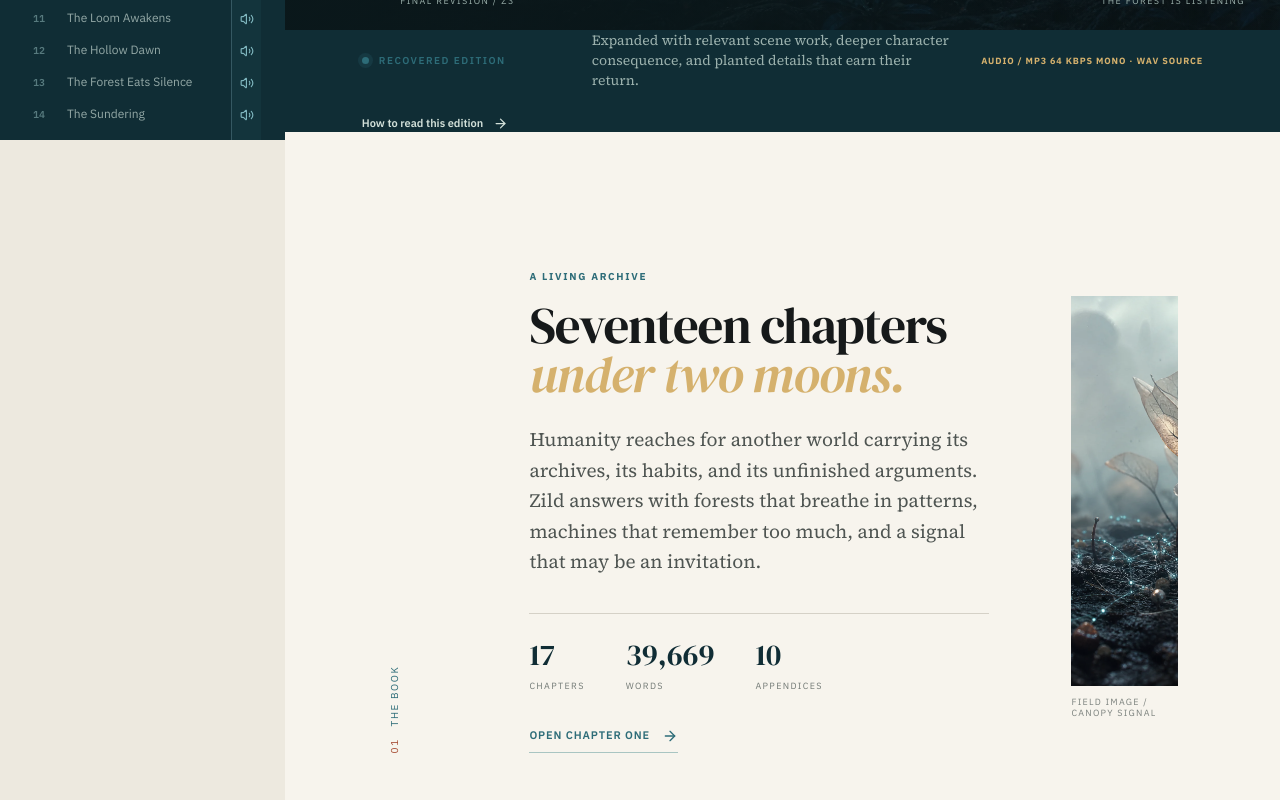
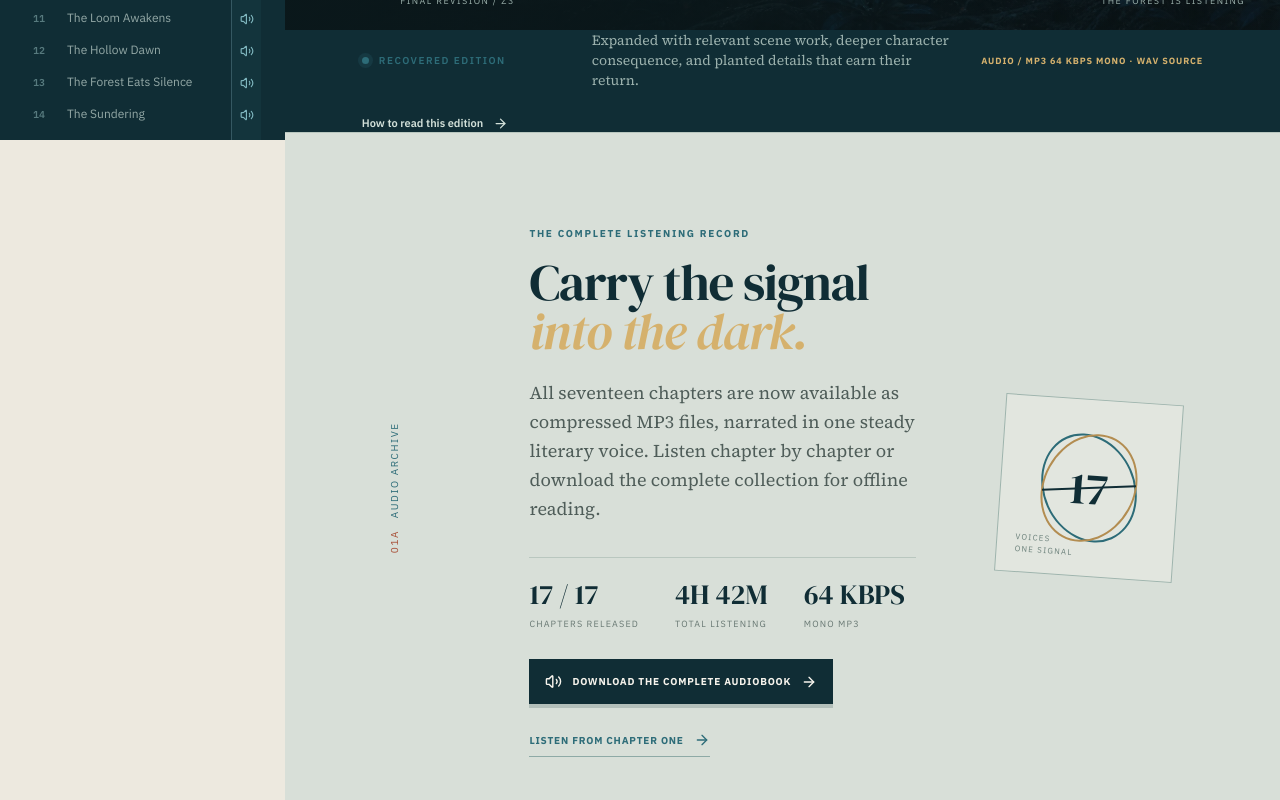
Before and after one commit to DTRHnet/Zild-WebBook, a React (Vite) app in the folder client/: page / in a window 1280 px wide. Shown: the part 660-1460 px from the top of the page. Built offline with nearby package versions, Linux system fonts and the light colour scheme.

Commit message:
Complete audiobook and add homepage download

```diff
--- a/client/src/content/meta/audiobook_manifest.json
+++ b/client/src/content/meta/audiobook_manifest.json
@@ -4,11 +4,12 @@
   "narrator": "Single fixed literary narrator",
   "chapters": {
     "01-embers-beneath-an-ash-blue-sky": {
-      "status": "narrator-lock sample",
+      "status": "verified MP3",
       "sampleSrc": "/audio/samples/chapter-01-opening-narrator-lock.mp3",
       "sampleDurationSeconds": 1171.435,
-      "finalSrc": null,
-      "note": "Combined Chapter 1 sample with the newest appended MP3 passage. The full chapter is still pending final release."
+      "finalSrc": "/audio/01-embers-beneath-an-ash-blue-sky.mp3",
+      "finalDurationSeconds": 1129.51,
+      "note": "Final full-chapter recording assembled from seven corrected plain-text narration chunks using the fixed Charon narrator, with a spoken chapter opening."
     },
     "02-launch-through-ash-and-void": {
       "status": "verified MP3",
--- a/client/src/index.css
+++ b/client/src/index.css
@@ -72,6 +72,27 @@ button:focus-visible, a:focus-visible, input:focus-visible { outline: 2px solid
 .edition-strip p { margin: 0; color: #9bb1ad; font: 14px 'Source Serif 4', serif; }
 .audio-format-note { color: #d5b16d; font: 700 9px 'IBM Plex Sans', sans-serif; letter-spacing: .1em; white-space: nowrap; }
 .edition-strip a { display: inline-flex; align-items: center; gap: 10px; color: #d2e0d9; font-size: 11px; font-weight: 600; }
+/* Ash Archive direction: audiobook access is a dark field-record insert—quiet, tactile, asymmetric, and brass-marked rather than a generic centered media card. */
+.audiobook-section { display: grid; grid-template-columns: 90px minmax(0, 1fr) 210px; gap: 52px; align-items: center; padding: 86px clamp(36px, 8vw, 130px); background: #d8dfd8; border-top: 1px solid #b9c7bf; border-bottom: 1px solid #b9c7bf; }
+.audiobook-copy { max-width: 720px; }
+.audiobook-copy h2 { color: var(--blue-deep); font: 51px/.98 'DM Serif Display', serif; letter-spacing: -.025em; margin: 15px 0 22px; }
+.audiobook-copy > p { color: #4f5d59; font: 18px/1.6 'Source Serif 4', serif; max-width: 650px; margin: 0; }
+.audiobook-stats { display: flex; gap: 36px; border-top: 1px solid #b9c7bf; margin-top: 34px; padding-top: 17px; }
+.audiobook-stats div { display: grid; gap: 5px; }
+.audiobook-stats strong { color: var(--blue-deep); font: 28px 'DM Serif Display', serif; }
+.audiobook-stats span { color: #687873; font: 9px 'IBM Plex Sans', sans-serif; letter-spacing: .13em; }
+.audiobook-actions { display: flex; flex-wrap: wrap; align-items: center; gap: 20px; margin-top: 30px; }
+.audio-download-cta, .audio-listen-cta { display: inline-flex; align-items: center; gap: 10px; font: 700 10px 'IBM Plex Sans', sans-serif; letter-spacing: .08em; text-transform: uppercase; transition: transform .18s var(--ease-out), background .18s, color .18s; }
+.audio-download-cta { padding: 14px 16px; background: var(--blue-deep); color: #f7f4ed; box-shadow: 0 4px 0 rgba(16,45,53,.18); }
+.audio-download-cta:hover { background: var(--blue); transform: translateY(-2px); }
+.audio-listen-cta { color: var(--blue); border-bottom: 1px solid #8eaaa6; padding: 8px 0; }
+.audio-listen-cta:hover { color: var(--rust); transform: translateX(3px); }
+.audiobook-mark { width: 178px; height: 178px; position: relative; display: grid; place-items: center; justify-self: end; border: 1px solid #9eb4ad; background: rgba(247,244,237,.3); transform: rotate(4deg); }
+.audiobook-mark .mark-ring { position: absolute; width: 92px; height: 112px; border: 2px solid var(--blue); border-radius: 50%; transform: rotate(-28deg); }
+.audiobook-mark .mark-ring.second { width: 92px; height: 112px; transform: rotate(25deg); border-color: #b38d51; }
+.audiobook-mark .mark-line { position: absolute; width: 94px; height: 2px; background: var(--blue-deep); transform: rotate(-6deg); }
+.audiobook-mark strong { position: relative; color: var(--blue-deep); font: 45px 'DM Serif Display', serif; }
+.audiobook-mark small { position: absolute; bottom: 17px; left: 18px; color: #6c817b; font: 8px/1.5 'IBM Plex Sans', sans-serif; letter-spacing: .15em; }
 .book-intro { padding: 130px clamp(36px, 8vw, 130px) 150px; display: grid; grid-template-columns: 90px minmax(300px, 460px) 1fr; gap: 52px; background: var(--paper); }
 .section-marker { display: flex; align-items: flex-start; gap: 12px; color: var(--blue); font-size: 10px; letter-spacing: .16em; writing-mode: vertical-rl; transform: rotate(180deg); }
 .section-marker span:first-child { color: var(--rust); }
@@ -119,6 +140,8 @@ button:focus-visible, a:focus-visible, input:focus-visible { outline: 2px solid
 .feature-index span { display: flex; align-items: center; gap: 9px; }
 .feature-index svg { color: #d5b16d; }
 .home-footer { display: grid; grid-template-columns: 1fr 1fr auto; align-items: center; gap: 25px; padding: 34px clamp(30px, 6vw, 95px); background: #0a2026; color: #b8c9c2; }
+@media (max-width: 900px) { .audiobook-section { grid-template-columns: 54px minmax(0, 1fr); gap: 28px; } .audiobook-mark { display: none; } }
+@media (max-width: 620px) { .audiobook-section { grid-template-columns: 1fr; padding: 66px 24px 72px; } .audiobook-section .section-marker { writing-mode: horizontal-tb; transform: none; } .audiobook-copy h2 { font-size: 42px; } .audiobook-stats { gap: 18px; flex-wrap: wrap; } .audiobook-actions { align-items: flex-start; flex-direction: column; } }
 .footer-mark { color: #d5b16d; font: 40px 'DM Serif Display', serif; }
 .home-footer p { color: #85a09d; font: 14px/1.4 'Source Serif 4', serif; margin: 0; }
 .home-footer a { display: flex; align-items: center; gap: 9px; font-size: 11px; color: #d5b16d; }
--- a/client/src/lib/content.ts
+++ b/client/src/lib/content.ts
@@ -29,6 +29,7 @@ export type ReadingItem = {
 
 // Updated only after a chapter has been fully assembled and validated.
 const verifiedAudiobooks: Record<string, string> = {
+  "01-embers-beneath-an-ash-blue-sky": "/audio/01-embers-beneath-an-ash-blue-sky.mp3",
   "02-launch-through-ash-and-void": "/audio/02-launch-through-ash-and-void.mp3",
   "03-hearts-in-the-vacuum-pulse-in-the-ductwork": "/audio/03-hearts-in-the-vacuum-pulse-in-the-ductwork.mp3",
   "04-the-quiet-before-the-storm": "/audio/04-the-quiet-before-the-storm.mp3",
@@ -121,6 +122,10 @@ export const appendices: ReadingItem[] = Object.entries(appendixFiles)
     plates: typedManifest.appendices[cleanSlug(path).slice(0, 1)] ?? [],
   }));
 
+export const audiobookDownloadHref = "/manus-storage/zild-echoes-under-two-moons-audiobook_14488acd.zip";
+export const audiobookFinalCount = Object.values(audiobookEntries).filter((entry) => entry.finalSrc).length;
+export const audiobookDurationSeconds = Object.values(audiobookEntries).reduce((sum, entry) => sum + (entry.finalDurationSeconds ?? 0), 0);
+
 export const allItems = [...chapters, ...appendices];
 
 export function getItem(kind: ReadingItem["kind"], slug: string) {
--- a/client/src/pages/Home.tsx
+++ b/client/src/pages/Home.tsx
@@ -2,7 +2,7 @@
 
 import { ArrowRight, BookOpen, Clock3, FileText, Sparkles, Volume2 } from "lucide-react";
 import { Link } from "wouter";
-import { chapters, appendices, formatWords } from "../lib/content";
+import { audiobookDownloadHref, audiobookDurationSeconds, audiobookFinalCount, chapters, appendices, formatWords } from "../lib/content";
 
 const heroImage = "/assets/zild-hero.webp";
 const arkImage = "/assets/zild-ark.webp";
@@ -11,6 +11,8 @@ const canopyImage = "/assets/zild-canopy.webp";
 export default function Home() {
   const first = chapters[0];
   const totalWords = chapters.reduce((sum, chapter) => sum + chapter.words, 0);
+  const audioHours = Math.floor(audiobookDurationSeconds / 3600);
+  const audioMinutes = Math.round((audiobookDurationSeconds % 3600) / 60);
   return <div className="home-page">
     <section className="hero-panel">
       <img src={heroImage} alt="Two moons over a breathing alien forest and the buried Ark" className="hero-image" />
@@ -18,6 +20,7 @@ export default function Home() {
       <div className="hero-copy"><div className="archive-tab">ACCESSION / Z3–001 <span>RECOVERED</span></div><span className="eyebrow light">ZILD / ECHOES UNDER TWO MOONS</span><h1>Ash remembers<br /><em>what fire forgets.</em></h1><p>The final expanded edition — seventeen chapters, ten evidence files, and a world that will not stay silent.</p><Link href={`/chapter/${first.slug}`} className="hero-cta">Read the signal from the beginning <ArrowRight size={16} /></Link></div><div className="hero-ledger"><span className="ledger-stamp">FIELD RECORD</span><span className="ledger-line" /><strong>01</strong><small>ASH-BLUE SKY<br />FIRST SIGNAL</small><i>◆</i></div><div className="hero-caption"><span>FINAL REVISION / Z3</span><span>THE FOREST IS LISTENING</span></div>
     </section>
     <section className="edition-strip"><div className="strip-lead"><span className="pulse-dot blue-pulse" /><span>RECOVERED EDITION</span></div><p>Expanded with relevant scene work, deeper character consequence, and planted details that earn their return.</p><span className="audio-format-note">AUDIO / MP3 64 KBPS MONO · WAV SOURCE</span><Link href="/about">How to read this edition <ArrowRight size={15} /></Link></section>
+    <section className="audiobook-section"><div className="section-marker"><span>01A</span><span>AUDIO ARCHIVE</span></div><div className="audiobook-copy"><span className="eyebrow">THE COMPLETE LISTENING RECORD</span><h2>Carry the signal<br /><em>into the dark.</em></h2><p>All seventeen chapters are now available as compressed MP3 files, narrated in one steady literary voice. Listen chapter by chapter or download the complete collection for offline reading.</p><div className="audiobook-stats"><div><strong>{audiobookFinalCount} / {chapters.length}</strong><span>CHAPTERS RELEASED</span></div><div><strong>{audioHours}H {String(audioMinutes).padStart(2, "0")}M</strong><span>TOTAL LISTENING</span></div><div><strong>64 KBPS</strong><span>MONO MP3</span></div></div><div className="audiobook-actions"><a className="audio-download-cta" href={audiobookDownloadHref} download><Volume2 size={17} /> Download the complete audiobook <ArrowRight size={16} /></a><Link href={`/chapter/${first.slug}`} className="audio-listen-cta">Listen from Chapter One <ArrowRight size={16} /></Link></div></div><div className="audiobook-mark"><span className="mark-ring" /><span className="mark-ring second" /><span className="mark-line" /><strong>17</strong><small>VOICES<br />ONE SIGNAL</small></div></section>
     <section className="book-intro"><div className="section-marker"><span>01</span><span>THE BOOK</span></div><div className="intro-copy"><span className="eyebrow">A LIVING ARCHIVE</span><h2>Seventeen chapters<br /><em>under two moons.</em></h2><p className="intro-lead">Humanity reaches for another world carrying its archives, its habits, and its unfinished arguments. Zild answers with forests that breathe in patterns, machines that remember too much, and a signal that may be an invitation.</p><div className="stats-row"><div><strong>{chapters.length}</strong><span>CHAPTERS</span></div><div><strong>{formatWords(totalWords)}</strong><span>WORDS</span></div><div><strong>{appendices.length}</strong><span>APPENDICES</span></div></div><Link href={`/chapter/${first.slug}`} className="text-cta">Open Chapter One <ArrowRight size={16} /></Link></div><div className="intro-art"><img src={canopyImage} alt="Mineral-blue signal threads in the breathing forest" /><span className="art-note">FIELD IMAGE / CANOPY SIGNAL</span></div></section>
     <section className="chapter-section"><div className="section-head"><div><span className="eyebrow">02 / THE SEQUENCE</span><h2>Follow the pulse.</h2></div><p>Each chapter carries a motif forward. Start anywhere, but the first signal is still the clearest.</p></div><div className="chapter-grid">{chapters.map((chapter) => { const audioHref = chapter.audioSrc ?? chapter.sampleAudioSrc; const sample = !chapter.audioSrc && Boolean(chapter.sampleAudioSrc); return <div className="chapter-card-wrap" key={chapter.slug}><Link href={`/chapter/${chapter.slug}`} className="chapter-card"><span className="chapter-card-number">{chapter.number}</span><span className="chapter-card-copy"><strong>{chapter.title.replace(/^Chapter\s+\d+\s*[—:-]?\s*/i, "")}</strong><small>{chapter.motif}</small></span><ArrowRight size={16} /></Link>{audioHref ? <a className="chapter-sample-link" href={audioHref} download={sample} aria-label={sample ? `Download the Chapter ${chapter.number} sample` : `Listen to Chapter ${chapter.number} audio`} title={sample ? "Download chapter sample" : "Listen to verified chapter audio"}><span>{sample ? "Sample" : "Audio"}</span><Volume2 size={14} /></a> : <span className="chapter-sample-link pending" aria-label={`Audio pending for Chapter ${chapter.number}`}><span>Pending</span><Volume2 size={14} /></span>}</div>; })}</div></section>
     <section className="archive-feature"><div className="feature-image"><img src={arkImage} alt="Damaged Ark corridor with one mineral-blue diagnostic pulse" /><span className="art-note">ARCHIVE IMAGE / ARK INTERIOR</span></div><div className="feature-copy"><span className="eyebrow">03 / THE BACK MATTER</span><h2>Open the evidence<br /><em>behind the story.</em></h2><p>Chronology, Ark systems, xenobiology, AI architecture, signal analysis, rituals, risks, and the questions the novel leaves deliberately alive.</p><Link href="/appendices" className="primary-cta">Browse Appendices A–J <ArrowRight size={16} /></Link><div className="feature-index"><span><FileText size={15} /> {appendices.length} detailed files</span><span><Sparkles size={15} /> motifs tracked across the book</span><span><Clock3 size={15} /> read after the chapters</span></div></div></section>
```
Also changed, not shown: 2 other files (tests, documents, lock files or other folders).
